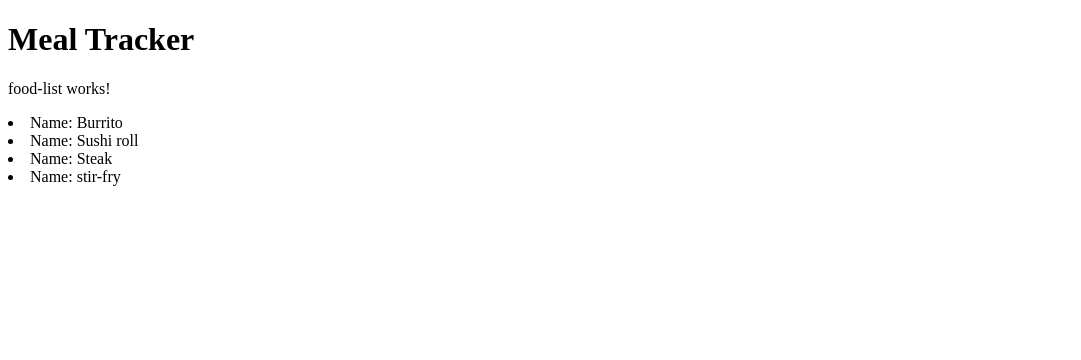
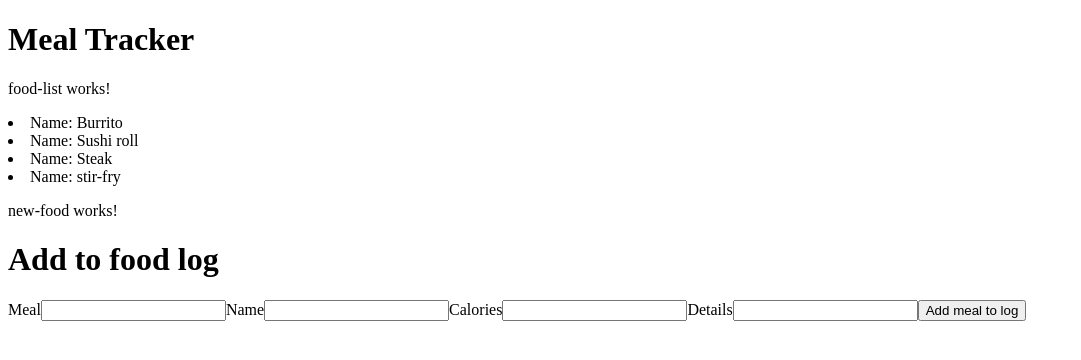
Before and after one commit to sleahy115/meal-tracker-js, an Angular app: page / in a window 1280 px wide. Shown: the top 360 px of the page, without its empty margins (0-1081 px from the left). Built offline with nearby package versions, Linux system fonts and the light colour scheme.

Commit message:
create new-food component with form, clickSender and addFood function

```diff
--- a/src/app/app.component.html
+++ b/src/app/app.component.html
@@ -1,3 +1,4 @@
 <h1>{{title}}</h1>
 
 <app-food-list [childFoodList]="masterFoodList"></app-food-list>
+<app-new-food (newFoodSender)="addFood($event)"></app-new-food>
--- a/src/app/app.component.ts
+++ b/src/app/app.component.ts
@@ -16,4 +16,7 @@ export class AppComponent {
     new Food('Dinner', 'stir-fry', 550, 'MUch Better')
   ];
 
+  addFood(newFoodFromChild: Food) {
+    this.masterFoodList.push(newFoodFromChild);
+  }
 }
--- a/src/app/app.module.ts
+++ b/src/app/app.module.ts
@@ -5,11 +5,13 @@ import { HttpModule } from '@angular/http';
 
 import { AppComponent } from './app.component';
 import { FoodListComponent } from './food-list/food-list.component';
+import { NewFoodComponent } from './new-food/new-food.component';
 
 @NgModule({
   declarations: [
     AppComponent,
-    FoodListComponent
+    FoodListComponent,
+    NewFoodComponent
   ],
   imports: [
     BrowserModule,
--- a/src/app/food-list/food-list.component.html
+++ b/src/app/food-list/food-list.component.html
@@ -7,4 +7,5 @@
   <p>{{showDetails.meal}}</p>
   <p>{{showDetails.calories}}</p>
   <p>{{showDetails.details}}</p>
+  <button (click)="hideFoodDetails()">Hide</button>
 </div>
--- /dev/null
+++ b/src/app/new-food/new-food.component.html
@@ -0,0 +1,13 @@
+<p> new-food works! </p>
+<div class="container">
+<h1>Add to food log</h1>
+  <label>Meal</label>
+  <input #newMeal class="form-control">
+  <label>Name</label>
+  <input #newName class="form-control">
+  <label>Calories</label>
+  <input #newCalories class="form-control">
+  <label>Details</label>
+  <input #newDetails class="form-control">
+  <button (click)="submitNewFood(newMeal.value, newName.value, newCalories.value, newDetails.value)">Add meal to log</button>
+</div>
--- /dev/null
+++ b/src/app/new-food/new-food.component.ts
@@ -0,0 +1,23 @@
+import { Component, OnInit, Input, Output, EventEmitter } from '@angular/core';
+import { Food } from '../food.model';
+
+@Component({
+  selector: 'app-new-food',
+  templateUrl: './new-food.component.html',
+  styleUrls: ['./new-food.component.css']
+})
+export class NewFoodComponent implements OnInit {
+  @Input() childFoodList: Food;
+  @Output() newFoodSender = new EventEmitter;
+
+  submitNewFood(meal: string, name: string, calories: number, details: string) {
+    var newFoodToAdd: Food = new Food(meal, name, calories, details);
+    this.newFoodSender.emit(newFoodToAdd);
+  }
+
+  constructor() { }
+
+  ngOnInit() {
+  }
+
+}
```
Also changed, not shown: src/app/new-food/new-food.component.css (added).
